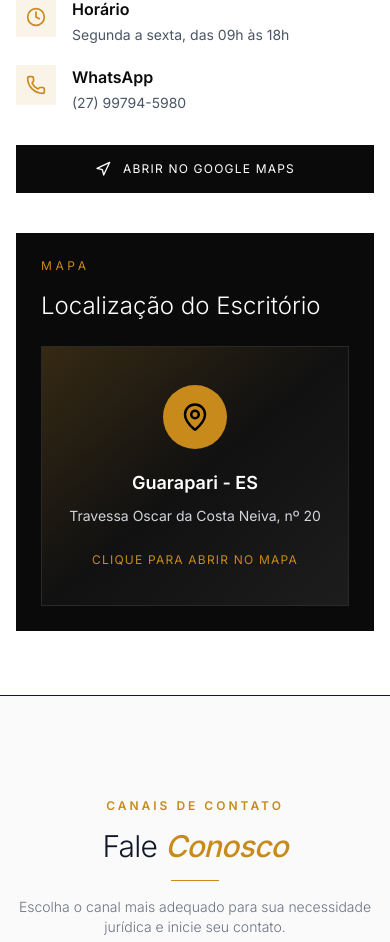
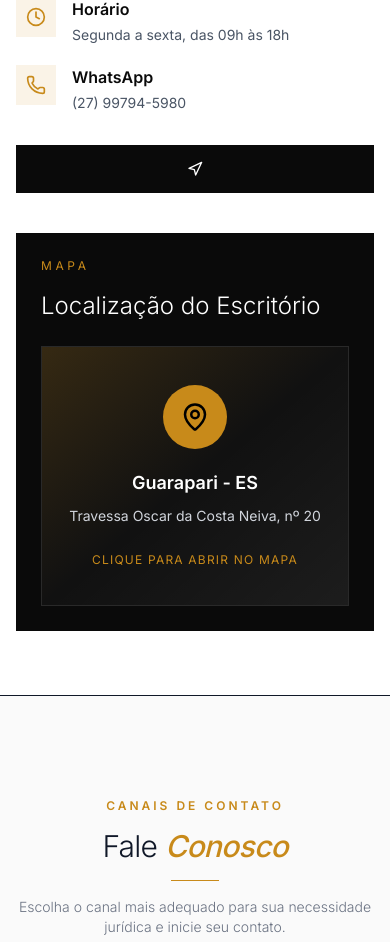
Before and after one commit to SergioooAlexandre/eribaldo-pinheiro-advocacia, a React (Vite) app: page / in a window 390 px wide. Shown: the part 5609-6551 px from the top of the page. Built offline with nearby package versions, Linux system fonts and the light colour scheme.

Commit message:
Corrige favicon e localização mobile

```diff
--- a/src/components/Localizacao.tsx
+++ b/src/components/Localizacao.tsx
@@ -73,7 +73,6 @@ export default function Localizacao() {
               className="inline-flex items-center justify-center gap-3 bg-[#0A0A0A] text-white px-6 py-4 text-xs uppercase tracking-widest hover:bg-[#C88A1A] hover:text-black transition w-full sm:w-auto"
             >
               <Navigation size={16} />
-              Abrir no Google Maps
             </a>
           </div>
 
```
